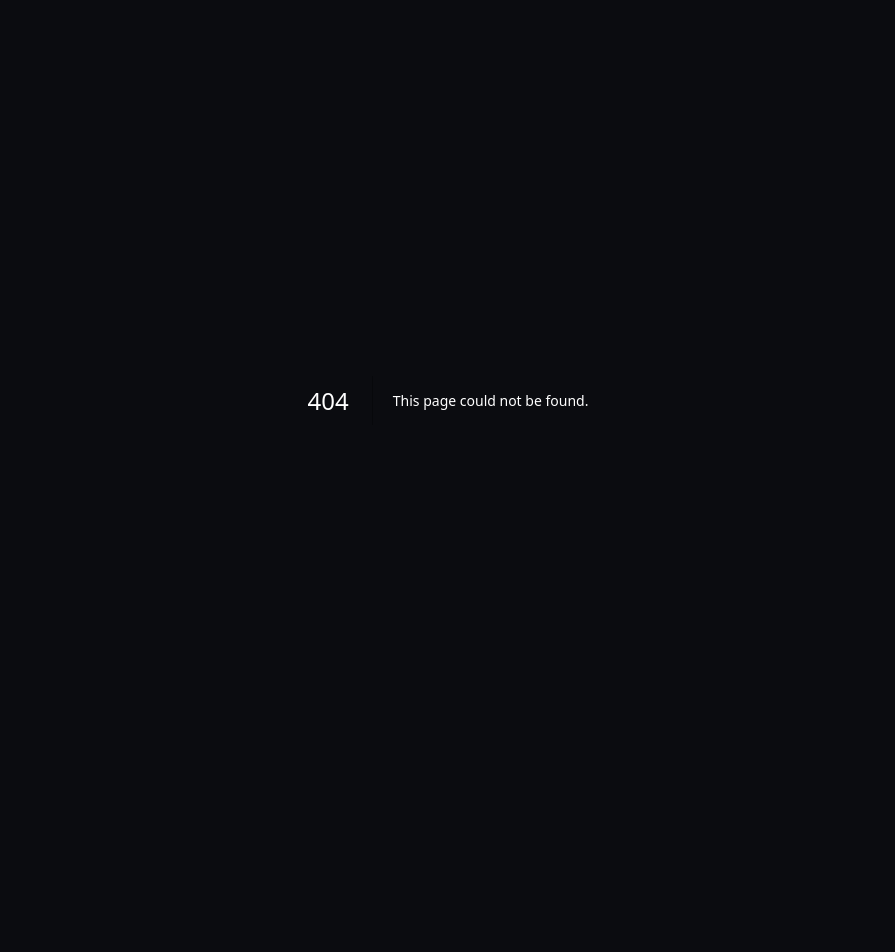
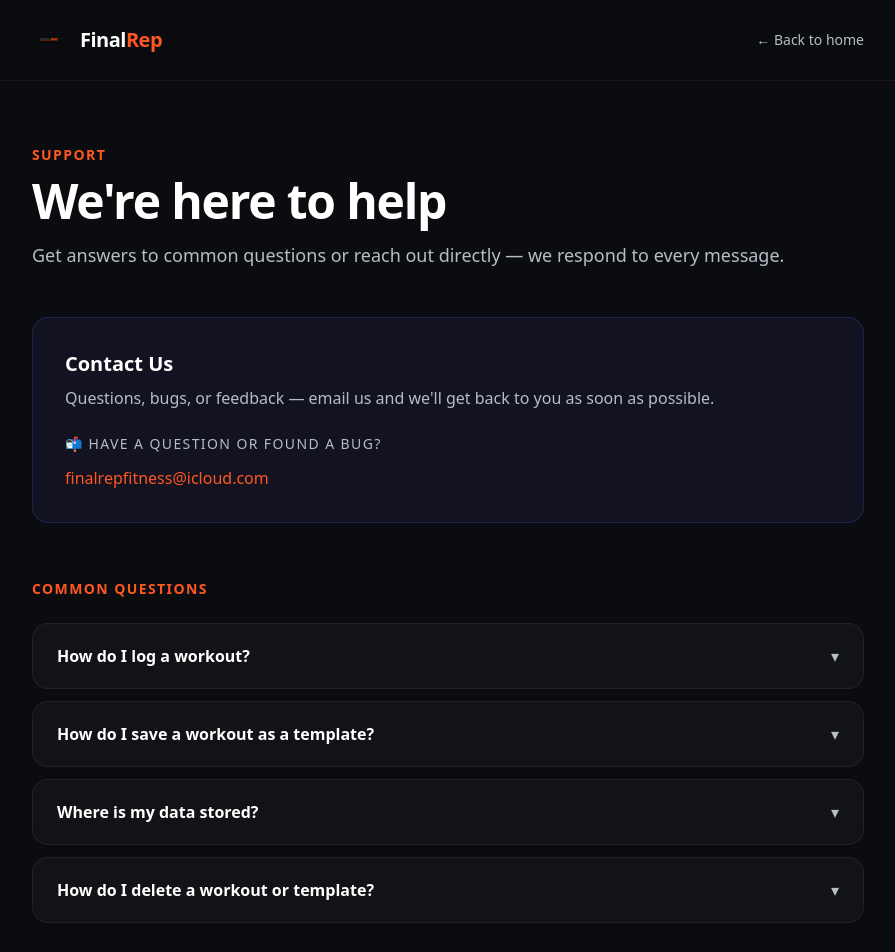
Before and after one commit to PaulNas1/finalrep-landing, a Next.js app: page /support in a window 1280 px wide. Before the commit this address had no page. Shown: the top 952 px of the page, without its empty margins (192-1087 px from the left). Before the commit the page ends 800 px from the top, so only its background shows below. Built offline with nearby package versions, Linux system fonts and the light colour scheme.

Commit message:
feat: add support page

```diff
--- /dev/null
+++ b/app/support/page.tsx
@@ -0,0 +1,135 @@
+'use client'
+
+import Link from 'next/link'
+import Image from 'next/image'
+import { useState } from 'react'
+
+export default function SupportPage() {
+  const faqs = [
+    {
+      q: 'How do I log a workout?',
+      a: 'Tap Start Workout on the Home screen. You can start fresh or choose a saved template. Log your sets and weights as you go, then tap Complete when you\'re done.',
+    },
+    {
+      q: 'How do I save a workout as a template?',
+      a: 'After completing a workout, tap Save as Template, give it a name, and it\'ll appear in your Workouts tab for future use.',
+    },
+    {
+      q: 'Where is my data stored?',
+      a: 'Your data is stored securely in the cloud and syncs across your devices when you\'re signed in. Your data is private and never shared with other users.',
+    },
+    {
+      q: 'How do I delete a workout or template?',
+      a: 'Swipe left on any entry in the History or Workouts tab to reveal the delete option.',
+    },
+  ]
+
+  const [open, setOpen] = useState<number | null>(null)
+
+  return (
+    <div className="min-h-screen bg-background text-white">
+      {/* Header */}
+      <header
+        style={{
+          backdropFilter: 'blur(16px)',
+          WebkitBackdropFilter: 'blur(16px)',
+          background: 'rgba(11, 12, 16, 0.9)',
+          borderBottom: '1px solid rgba(255,255,255,0.05)',
+        }}
+        className="sticky top-0 z-50"
+      >
+        <div className="max-w-4xl mx-auto px-8 h-20 flex items-center justify-between">
+          <Link href="/" className="flex items-center gap-3">
+            <Image src="/logo_icon.png" alt="FinalRep" width={36} height={36} className="rounded-xl" unoptimized />
+            <span className="font-black text-xl tracking-tight">
+              Final<span className="text-accent">Rep</span>
+            </span>
+          </Link>
+          <Link href="/" className="text-sm text-text-secondary hover:text-white transition-colors">
+            ← Back to home
+          </Link>
+        </div>
+      </header>
+
+      <main className="max-w-4xl mx-auto px-8 py-16">
+        {/* Hero */}
+        <div className="mb-12">
+          <p className="text-accent text-sm font-semibold uppercase tracking-widest mb-3">Support</p>
+          <h1 className="text-4xl md:text-5xl font-black tracking-tight mb-4">We&apos;re here to help</h1>
+          <p className="text-text-secondary text-lg">Get answers to common questions or reach out directly — we respond to every message.</p>
+        </div>
+
+        {/* Contact card */}
+        <div
+          className="rounded-2xl p-8 mb-14"
+          style={{
+            background: 'rgba(108, 99, 255, 0.07)',
+            border: '1px solid rgba(108, 99, 255, 0.2)',
+          }}
+        >
+          <h2 className="text-xl font-bold mb-2">Contact Us</h2>
+          <p className="text-text-secondary mb-6">
+            Questions, bugs, or feedback — email us and we&apos;ll get back to you as soon as possible.
+          </p>
+          <p className="text-sm text-text-secondary uppercase tracking-widest mb-3">📬 Have a question or found a bug?</p>
+          <a
+            href="mailto:finalrepfitness@icloud.com"
+            className="inline-flex items-center gap-2 text-accent hover:underline font-medium text-base"
+          >
+            finalrepfitness@icloud.com
+          </a>
+        </div>
+
+        {/* FAQ */}
+        <div>
+          <p className="text-accent text-sm font-semibold uppercase tracking-widest mb-6">Common Questions</p>
+          <div className="space-y-3">
+            {faqs.map((faq, i) => (
+              <div
+                key={i}
+                className="rounded-2xl overflow-hidden"
+                style={{
+                  background: 'rgba(255,255,255,0.03)',
+                  border: open === i ? '1px solid rgba(108, 99, 255, 0.3)' : '1px solid rgba(255,255,255,0.06)',
+                }}
+              >
+                <button
+                  onClick={() => setOpen(open === i ? null : i)}
+                  className="w-full flex items-center justify-between px-6 py-5 text-left"
+                >
+                  <span className="font-semibold text-base">{faq.q}</span>
+                  <span
+                    className="text-text-secondary ml-4 flex-shrink-0 transition-transform duration-200"
+                    style={{ transform: open === i ? 'rotate(180deg)' : 'rotate(0deg)' }}
+                  >
+                    ▾
+                  </span>
+                </button>
+                {open === i && (
+                  <div
+                    className="px-6 pb-5 text-text-secondary leading-relaxed"
+                    style={{ borderTop: '1px solid rgba(255,255,255,0.05)' }}
+                  >
+                    <p className="pt-4">{faq.a}</p>
+                  </div>
+                )}
+              </div>
+            ))}
+          </div>
+        </div>
+      </main>
+
+      {/* Footer */}
+      <footer className="border-t mt-16 py-8" style={{ borderColor: 'rgba(255,255,255,0.05)' }}>
+        <div className="max-w-4xl mx-auto px-8 flex items-center justify-between text-sm text-text-muted">
+          <span>© {new Date().getFullYear()} FinalRep</span>
+          <div className="flex gap-6">
+            <Link href="/privacy" className="hover:text-white transition-colors">Privacy</Link>
+            <Link href="/terms" className="hover:text-white transition-colors">Terms</Link>
+            <Link href="/support" className="hover:text-white transition-colors">Support</Link>
+          </div>
+        </div>
+      </footer>
+    </div>
+  )
+}
```
